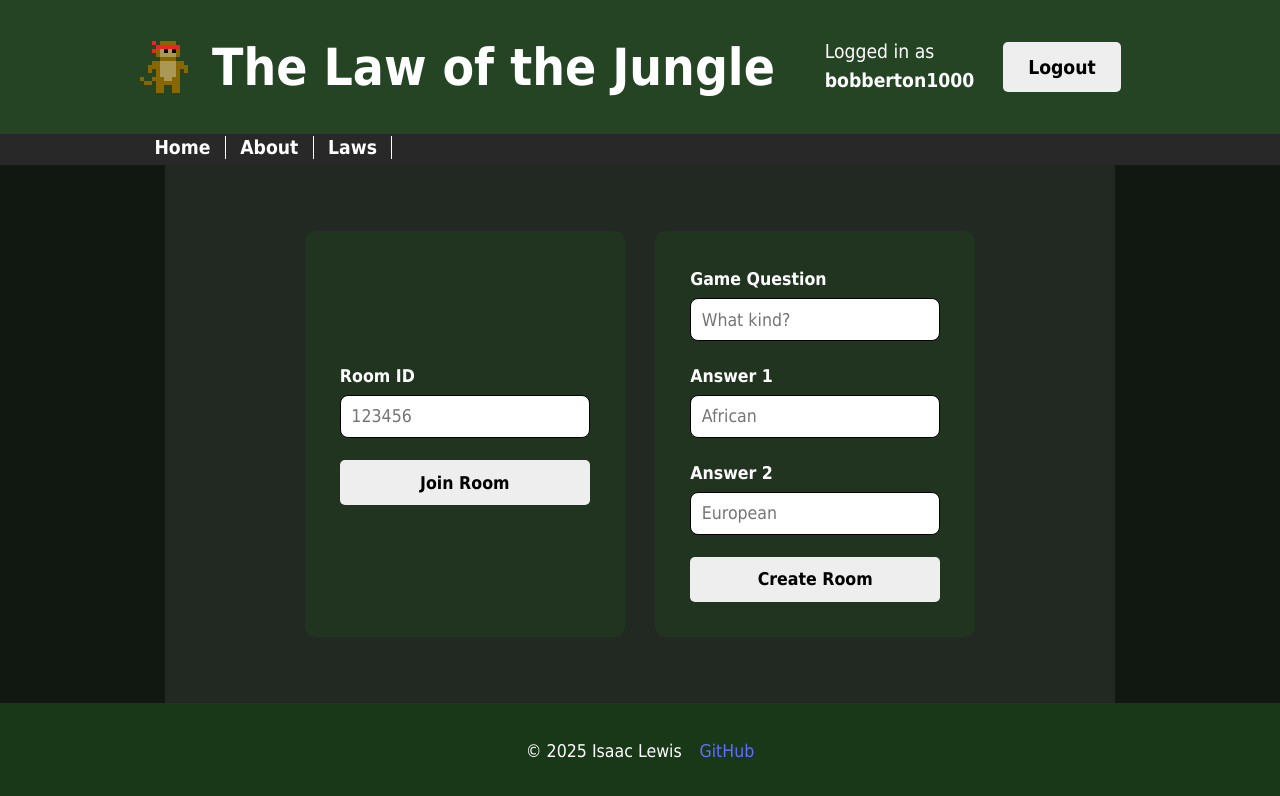
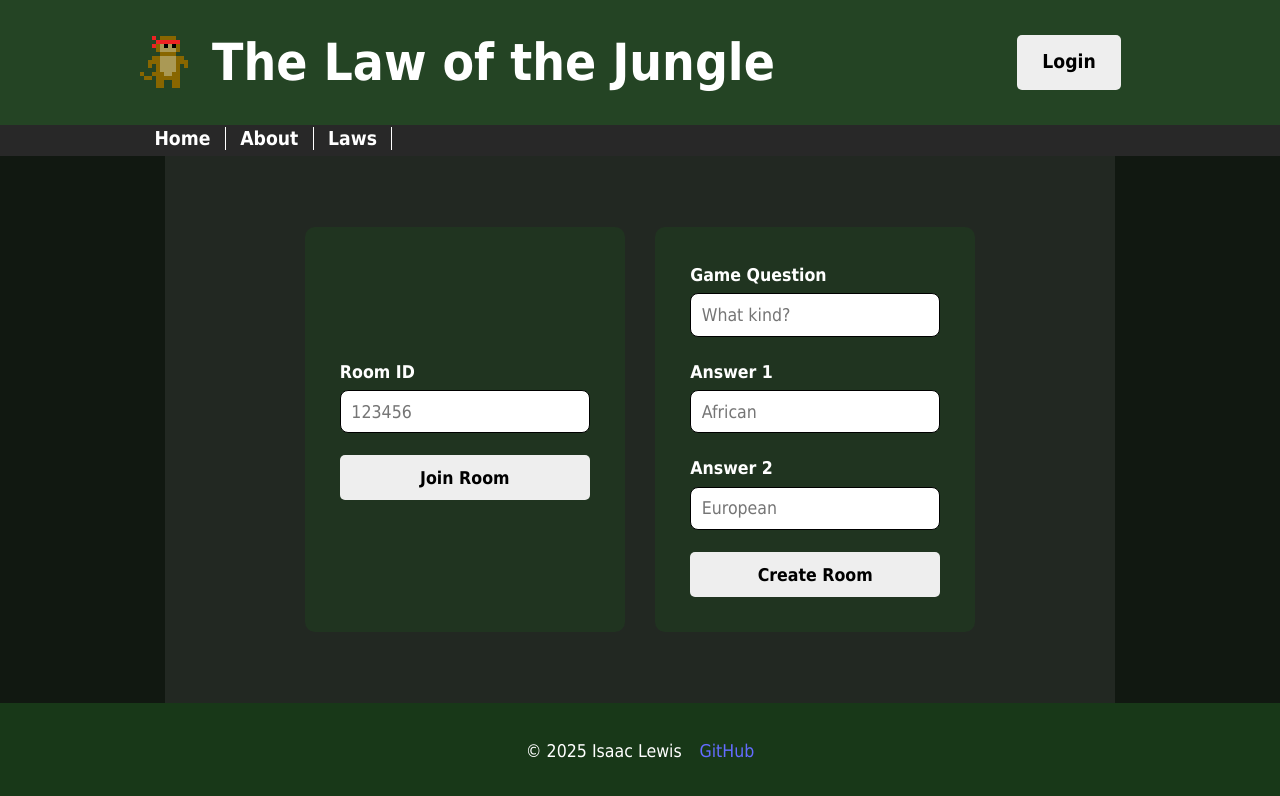
Before and after one commit to isaaclewis5001/startup-cs260, a React (Vite) app in the folder frontend/: page / in a window 1280 px wide. Shown: the top 796 px of the page. Built offline with nearby package versions, Linux system fonts and the light colour scheme.

Commit message:
Added login/logout functionality

```diff
--- a/frontend/src/app/App.tsx
+++ b/frontend/src/app/App.tsx
@@ -1,7 +1,6 @@
-import { useState } from 'react'
 import './App.css'
 import Header from './Header';
-import AuthState from '../AuthState';
+
 // import GameWindow from './GameWindow';
 // import JungleGame from '../game/JungleGame';
 import { BrowserRouter, NavLink, Route, Routes } from 'react-router-dom';
@@ -10,13 +9,14 @@ import { Home } from './Home';
 import { Login } from './Login';
 import { Register } from './Register';
 import { Laws } from './Laws';
+import AuthEffects from './state/AuthEffects';
 
 export default function App() {
-  const [authState, _] = useState(new AuthState("bobberton1000", ""));
+  const authEffects = new AuthEffects();
 
   return (
     <BrowserRouter>
-      <Header authState={authState} />
+      <Header authEffects={authEffects} />
       <nav>
         <ul>
           <li><NavLink to="/">Home</NavLink></li>
@@ -28,7 +28,7 @@ export default function App() {
         <Routes>
           <Route path="/" element={<Home />} />
           <Route path="/about" element={<About />} />
-          <Route path="/login" element={<Login />} />
+          <Route path="/login" element={<Login authEffects={authEffects} />} />
           <Route path="/register" element={<Register />} />
           <Route path="/laws" element={<Laws />} />
           <Route path='*' element={<NotFound />} />
--- a/frontend/src/app/Header.tsx
+++ b/frontend/src/app/Header.tsx
@@ -1,28 +1,35 @@
-import AuthState from "../AuthState";
+import { NavLink } from "react-router-dom";
 import "./Header.css"
+import AuthEffects from "./state/AuthEffects";
 import monkey_logo from "/monkey_still_life.png"
 
+function AccountManagement({authEffects}: {authEffects: AuthEffects}) {
 
-function AccountManagement({authState}: {authState: AuthState | null}) {
-  if (authState === null) {
+
+  if (authEffects.state === null) {
+
     return (
-      <button className="header-login">Login</button>
+      <NavLink className="header-login button" to="/login">Login</NavLink>
     );
   }
   else {
+    function logout() {
+      authEffects.removeAuth();
+    }
+
     return (
       <>
         <p>
           Logged in as<br/>
-          <span className="header-username">{authState.username}</span>
+          <span className="header-username">{authEffects.state.username}</span>
         </p>
-        <button className="header-login">Logout</button>
+        <button className="header-login" onClick={logout}>Logout</button>
       </>
     )
   }
 }
 
-export default function Header({authState}: {authState: AuthState | null}) {
+export default function Header({authEffects}: {authEffects: AuthEffects}) {
   return (
     <header>
       <div className="header-bounds">
@@ -31,7 +38,7 @@ export default function Header({authState}: {authState: AuthState | null}) {
             <h1>The Law of the Jungle</h1>
         </div>
         <div className="right-content">
-          <AccountManagement authState={authState} />
+          <AccountManagement authEffects={authEffects} />
         </div>
       </div>
     </header>
--- a/frontend/src/app/Login.tsx
+++ b/frontend/src/app/Login.tsx
@@ -1,19 +1,43 @@
-import { NavLink } from "react-router-dom";
+import { useState } from "react";
+import { NavigateFunction, NavLink, useNavigate } from "react-router-dom";
+import AuthEffects from "./state/AuthEffects";
+import AuthState from "../AuthState";
 
-export function Login() {
+function loginFn(username: string, password: string, authEffects: AuthEffects, navigator: NavigateFunction) {
+  if (username === "") {
+    // username required
+    return
+  }
+
+  if (password === "") {
+    // password required
+    return
+  }
+
+  // TODO: this is a mock
+  authEffects.setAuth(new AuthState(username, "this is a mock token"));
+  navigator("/")
+}
+
+export function Login({authEffects}: {authEffects: AuthEffects}) {
+  const [username, usernameUpdate] = useState("");
+  const [password, passwordUpdate] = useState("");
+
+  const navigator = useNavigate();
+
   return (
     <div className="main-content focus-card">
       <div className="formcard">
         <div className="formitem">
           <label htmlFor="inputUsername">Username</label>
-          <input type="text" placeholder="username" id="inputUsername"></input>
+          <input type="text" placeholder="username" id="inputUsername" value={username} onChange={evt => usernameUpdate(evt.target.value)}></input>
         </div>
         <div className="formitem">
           <label htmlFor="inputPassword">Password</label>
-          <input type="password" placeholder="password" id="inputPassword"></input>
+          <input type="password" placeholder="password" id="inputPassword" value={password} onChange={evt => passwordUpdate(evt.target.value)}></input>
         </div>
 
-        <button>Login</button>
+        <button onClick={() => loginFn(username, password, authEffects, navigator)}>Login</button>
 
         <div className="formitem">
           <span>Don't have an account yet?</span><br />
--- /dev/null
+++ b/frontend/src/app/state/AuthEffects.ts
@@ -0,0 +1,30 @@
+import { useEffect, useState } from "react";
+import AuthState from "../../AuthState";
+
+export default class AuthEffects {
+  state;
+  __update;
+  constructor() {
+    [this.state, this.__update] = useState<null | AuthState>(null);
+    useEffect(() => {
+      const user = localStorage.getItem("auth-user");
+      const token = localStorage.getItem("auth-token");
+      if (user && token) {
+        this.__update(new AuthState(user, token));
+      }
+
+    }, [this.__update])
+  }
+
+  setAuth(state: AuthState) {
+    localStorage.setItem("auth-user", state.username)
+    localStorage.setItem("auth-token", state.username)
+    this.__update(state)
+  }
+
+  removeAuth() {
+    localStorage.removeItem("auth-user")
+    localStorage.removeItem("auth-token")
+    this.__update(null);
+  }
+}
--- a/frontend/src/index.css
+++ b/frontend/src/index.css
@@ -53,7 +53,7 @@ a:hover {
   border: 1px solid white;
 }
 
-button {
+button, .button {
   background-color: #eeeeee;
   color: #000000;
   padding: 0.5em;
@@ -66,8 +66,14 @@ button {
   cursor: pointer;
   transition: border-color 0.25s;
 }
-button:hover {
+
+button:hover, .button:hover {
+  color: #000000;
   border-color: #24aa24;
+}
+
+.button:visited {
+  color: #000000;
 }
 
 .center {
```
